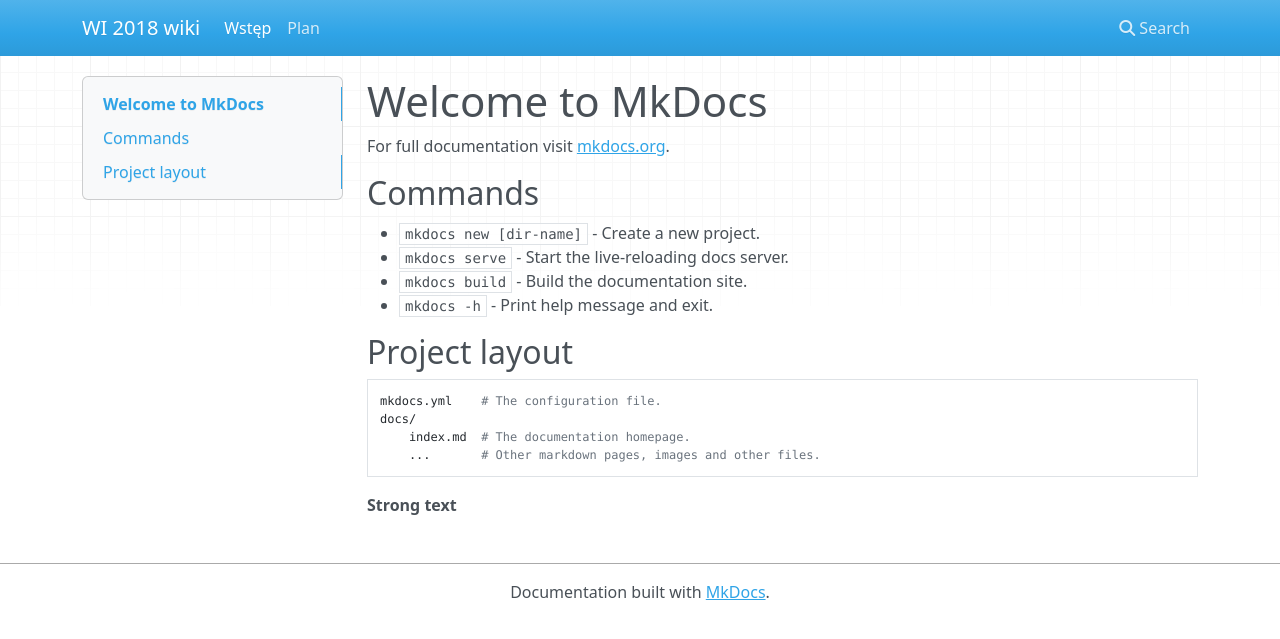
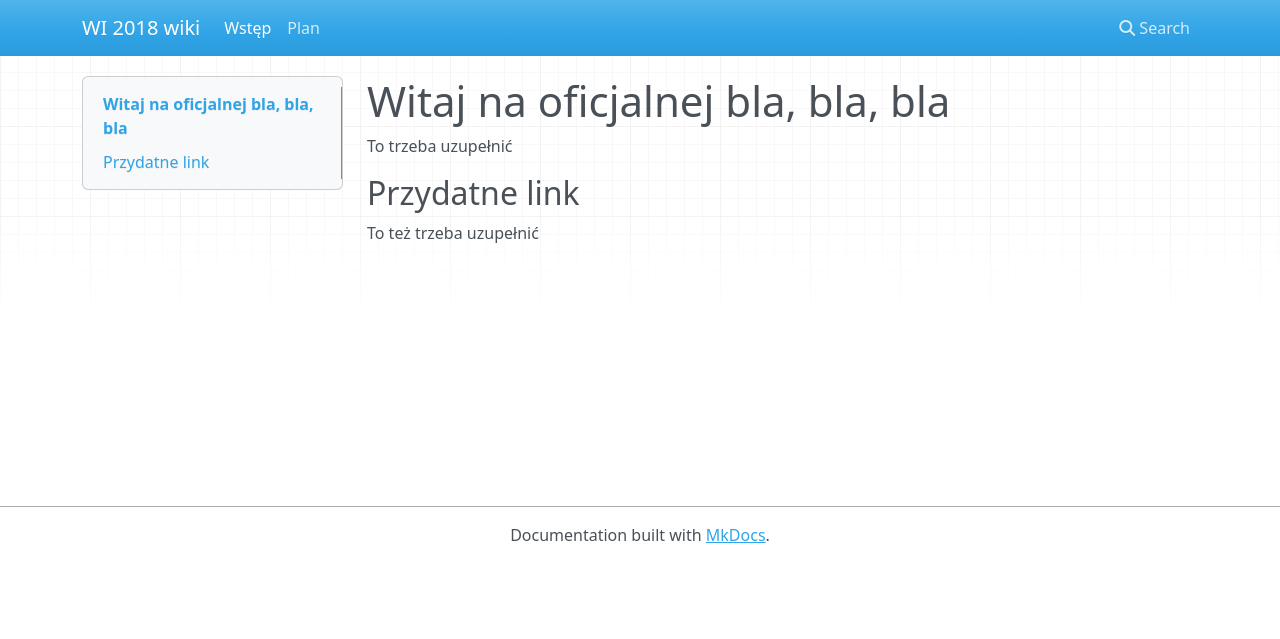
Before and after one commit to PUT-WI-18/wi18-wiki-sem5, an MkDocs documentation site: the page built from docs/index.md, in a window 1280 px wide. Shown: the top 639 px of the page. Built offline with MkDocs 1.6.1, drawn with Linux system fonts in a browser that asks for light colours; nearby versions of some CDN libraries.

Commit message:
Update index.md

```diff
--- a/docs/index.md
+++ b/docs/index.md
@@ -1,19 +1,5 @@
-# Welcome to MkDocs
+# Witaj na oficjalnej bla, bla, bla
+To trzeba uzupełnić
 
-For full documentation visit [mkdocs.org](https://www.mkdocs.org).
-
-## Commands
-
-* `mkdocs new [dir-name]` - Create a new project.
-* `mkdocs serve` - Start the live-reloading docs server.
-* `mkdocs build` - Build the documentation site.
-* `mkdocs -h` - Print help message and exit.
-
-## Project layout
-
-    mkdocs.yml    # The configuration file.
-    docs/
-        index.md  # The documentation homepage.
-        ...       # Other markdown pages, images and other files.
-
-   **Strong text**
+## Przydatne link
+To też trzeba uzupełnić
```
